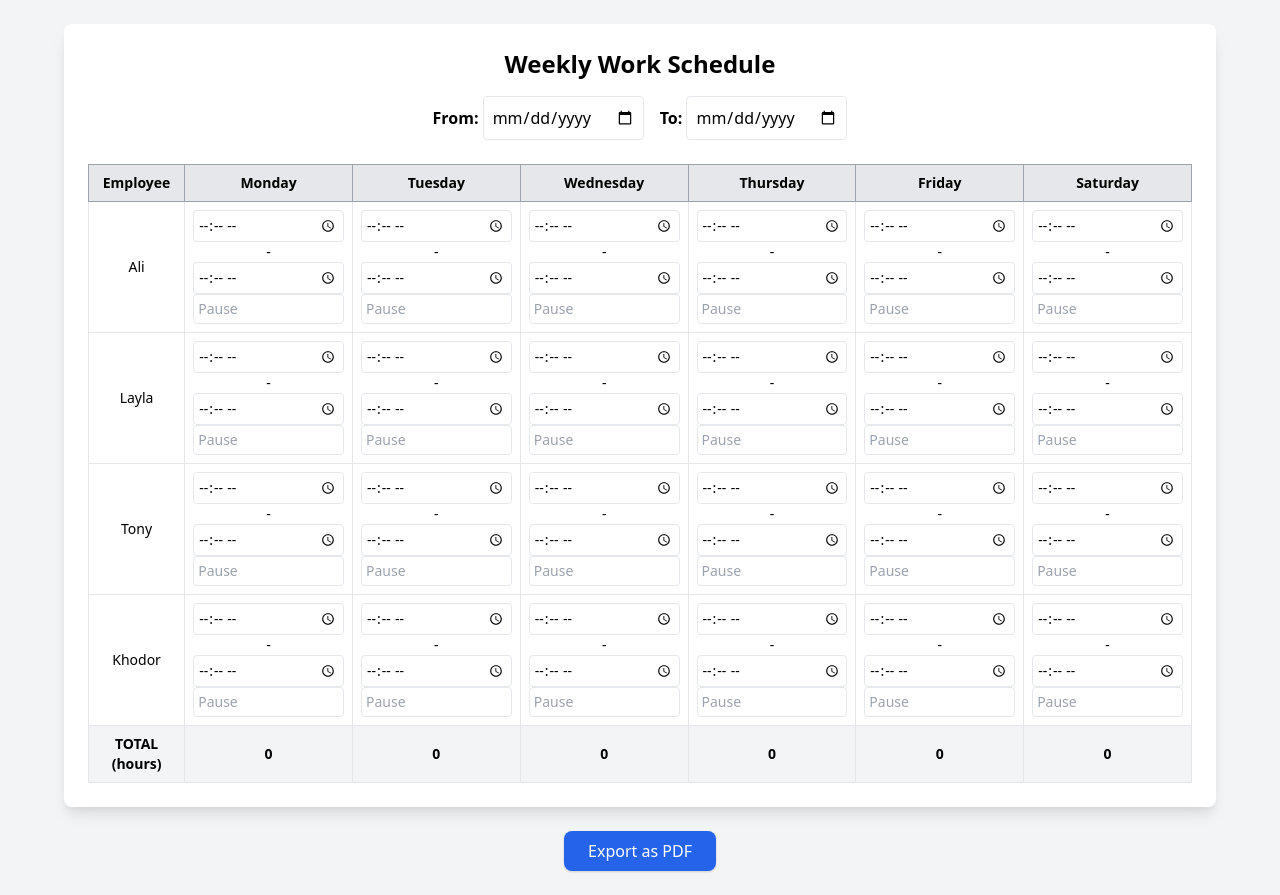
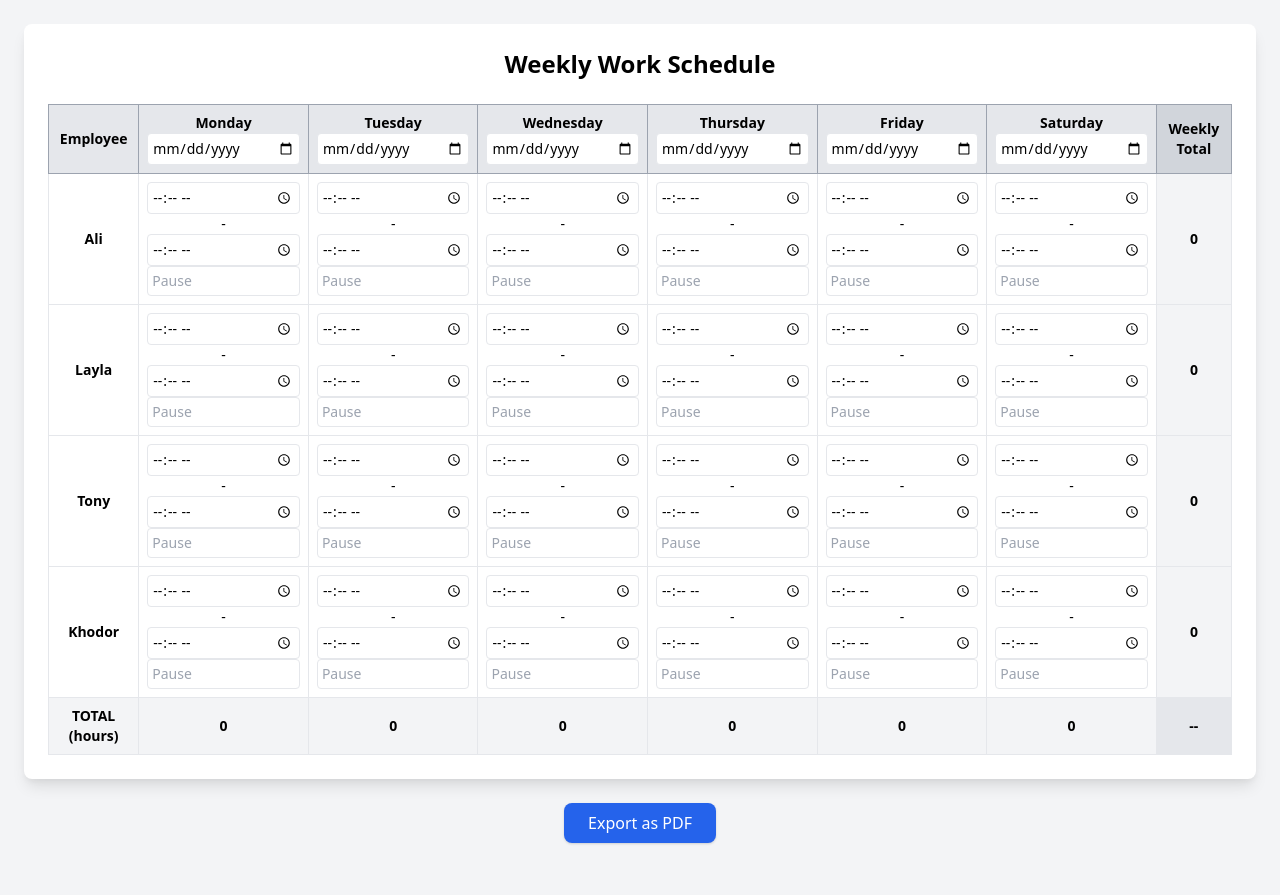
Before and after one commit to Dli70641259222/RequestBookingCIFCanada, a plain HTML site: page Update index.html in a window 1280 px wide. After the commit the page ends 867 px from the top, so only its background shows below. Drawn offline with nearby package versions, Linux system fonts and the light colour scheme.

Commit message:
Update Update index.html

```diff
--- a/Update index.html
+++ b/Update index.html
@@ -8,36 +8,37 @@
   <link href="https://cdn.jsdelivr.net/npm/tailwindcss@2.2.19/dist/tailwind.min.css" rel="stylesheet">
 </head>
 <body class="bg-gray-100 p-6">
-  <div class="max-w-6xl mx-auto bg-white shadow-lg rounded-lg p-6" id="schedule">
-    <h1 class="text-2xl font-bold mb-4 text-center">Weekly Work Schedule</h1>
-
-    <!-- Week Date Range -->
-    <div class="flex space-x-4 mb-6 justify-center">
-      <div>
-        <label class="font-semibold">From:</label>
-        <input type="date" id="dateFrom" class="border p-2 rounded" onchange="generateDays()">
-      </div>
-      <div>
-        <label class="font-semibold">To:</label>
-        <input type="date" id="dateTo" class="border p-2 rounded">
-      </div>
-    </div>
+  <div class="max-w-7xl mx-auto bg-white shadow-lg rounded-lg p-6" id="schedule">
+    <h1 class="text-2xl font-bold mb-6 text-center">Weekly Work Schedule</h1>
 
     <!-- Table -->
     <table class="w-full border-collapse border border-gray-400 text-sm text-center">
       <thead>
         <tr class="bg-gray-200">
           <th class="border border-gray-400 p-2">Employee</th>
-          <th class="border border-gray-400 p-2" id="day1">Monday</th>
-          <th class="border border-gray-400 p-2" id="day2">Tuesday</th>
-          <th class="border border-gray-400 p-2" id="day3">Wednesday</th>
-          <th class="border border-gray-400 p-2" id="day4">Thursday</th>
-          <th class="border border-gray-400 p-2" id="day5">Friday</th>
-          <th class="border border-gray-400 p-2" id="day6">Saturday</th>
+          <th class="border border-gray-400 p-2">
+            Monday <br><input type="date" class="dateField border rounded p-1 w-full">
+          </th>
+          <th class="border border-gray-400 p-2">
+            Tuesday <br><input type="date" class="dateField border rounded p-1 w-full">
+          </th>
+          <th class="border border-gray-400 p-2">
+            Wednesday <br><input type="date" class="dateField border rounded p-1 w-full">
+          </th>
+          <th class="border border-gray-400 p-2">
+            Thursday <br><input type="date" class="dateField border rounded p-1 w-full">
+          </th>
+          <th class="border border-gray-400 p-2">
+            Friday <br><input type="date" class="dateField border rounded p-1 w-full">
+          </th>
+          <th class="border border-gray-400 p-2">
+            Saturday <br><input type="date" class="dateField border rounded p-1 w-full">
+          </th>
+          <th class="border border-gray-400 p-2 bg-gray-300">Weekly Total</th>
         </tr>
       </thead>
       <tbody id="scheduleBody">
-        <!-- Employees rows will be added here by JS -->
+        <!-- Rows generated by JS -->
       </tbody>
       <tfoot>
         <tr class="bg-gray-100 font-bold">
@@ -48,6 +49,7 @@
           <td class="border p-2" id="total4">0</td>
           <td class="border p-2" id="total5">0</td>
           <td class="border p-2" id="total6">0</td>
+          <td class="border p-2 bg-gray-200">--</td>
         </tr>
       </tfoot>
     </table>
@@ -63,12 +65,12 @@
   <script>
     const employees = ["Ali", "Layla", "Tony", "Khodor"];
 
-    // Create table rows for employees
     function createTable() {
       const body = document.getElementById("scheduleBody");
       body.innerHTML = "";
-      employees.forEach(emp => {
-        let row = `<tr><td class="border p-2">${emp}</td>`;
+      employees.forEach((emp, empIndex) => {
+        let row = `<tr data-emp="${empIndex}">
+          <td class="border p-2 font-semibold">${emp}</td>`;
         for (let i = 1; i <= 6; i++) {
           row += `
             <td class="border p-2">
@@ -79,41 +81,17 @@
               <input type="number" class="pause border p-1 rounded w-full" placeholder="Pause" onchange="calculateTotals()">
             </td>`;
         }
-        row += `</tr>`;
+        row += `<td class="border p-2 font-bold bg-gray-100" id="empTotal${empIndex}">0</td></tr>`;
         body.innerHTML += row;
       });
     }
 
-    // Fill days with dates
-    function generateDays() {
-      const fromDate = new Date(document.getElementById("dateFrom").value);
-      if (!fromDate.getTime()) return;
-
-      // Find Monday of that week
-      const day = fromDate.getDay(); // 0=Sun, 1=Mon
-      const diffToMonday = (day === 0 ? -6 : 1 - day);
-      const monday = new Date(fromDate);
-      monday.setDate(fromDate.getDate() + diffToMonday);
-
-      const days = ["Monday","Tuesday","Wednesday","Thursday","Friday","Saturday"];
-      for (let i = 0; i < 6; i++) {
-        const d = new Date(monday);
-        d.setDate(monday.getDate() + i);
-        const formatted = `${days[i]} ${("0"+d.getDate()).slice(-2)}/${("0"+(d.getMonth()+1)).slice(-2)}`;
-        document.getElementById("day"+(i+1)).textContent = formatted;
-      }
-
-      // Auto-fill "To" date as Saturday
-      const saturday = new Date(monday);
-      saturday.setDate(monday.getDate() + 5);
-      document.getElementById("dateTo").value = saturday.toISOString().split('T')[0];
-    }
-
-    // Calculate total hours for each day
+    // Calculate totals
     function calculateTotals() {
+      // Reset daily totals
       for (let day = 1; day <= 6; day++) {
-        let total = 0;
-        document.querySelectorAll(`#scheduleBody tr`).forEach(row => {
+        let totalDay = 0;
+        document.querySelectorAll("#scheduleBody tr").forEach((row, empIndex) => {
           const inTime = row.querySelectorAll(".in")[day-1].value;
           const outTime = row.querySelectorAll(".out")[day-1].value;
           const pause = parseInt(row.querySelectorAll(".pause")[day-1].value) || 0;
@@ -122,31 +100,52 @@
             const [inH, inM] = inTime.split(":").map(Number);
             const [outH, outM] = outTime.split(":").map(Number);
             let diff = (outH*60 + outM) - (inH*60 + inM) - pause;
-            if (diff > 0) total += diff;
+            if (diff > 0) {
+              totalDay += diff;
+
+              // Add to employee total
+              let empCell = document.getElementById("empTotal"+empIndex);
+              let currentEmpTotal = parseFloat(empCell.textContent) || 0;
+              empCell.textContent = (currentEmpTotal + diff/60).toFixed(2);
+            }
           }
         });
-        document.getElementById("total"+day).textContent = (total/60).toFixed(2);
+        document.getElementById("total"+day).textContent = (totalDay/60).toFixed(2);
       }
+
+      // Fix employee totals (recalculate fresh each time)
+      document.querySelectorAll("#scheduleBody tr").forEach((row, empIndex) => {
+        let empTotal = 0;
+        for (let day = 0; day < 6; day++) {
+          const inTime = row.querySelectorAll(".in")[day].value;
+          const outTime = row.querySelectorAll(".out")[day].value;
+          const pause = parseInt(row.querySelectorAll(".pause")[day].value) || 0;
+
+          if (inTime && outTime) {
+            const [inH, inM] = inTime.split(":").map(Number);
+            const [outH, outM] = outTime.split(":").map(Number);
+            let diff = (outH*60 + outM) - (inH*60 + inM) - pause;
+            if (diff > 0) empTotal += diff;
+          }
+        }
+        document.getElementById("empTotal"+empIndex).textContent = (empTotal/60).toFixed(2);
+      });
     }
 
     // Export to PDF
     function generatePDF() {
-      const from = document.getElementById("dateFrom").value;
-      const to = document.getElementById("dateTo").value;
       const element = document.getElementById("schedule");
-
       const opt = {
         margin: [0.2, 0.2, 0.2, 0.2],
-        filename: `Work-Schedule_${from}_to_${to}.pdf`,
+        filename: `Work-Schedule.pdf`,
         image: { type: 'jpeg', quality: 0.98 },
         html2canvas: { scale: 1 },
         jsPDF: { unit: 'in', format: 'a4', orientation: 'landscape' }
       };
-
       html2pdf().set(opt).from(element).save();
     }
 
-    // Initialize
+    // Init
     createTable();
   </script>
 </body>
```
